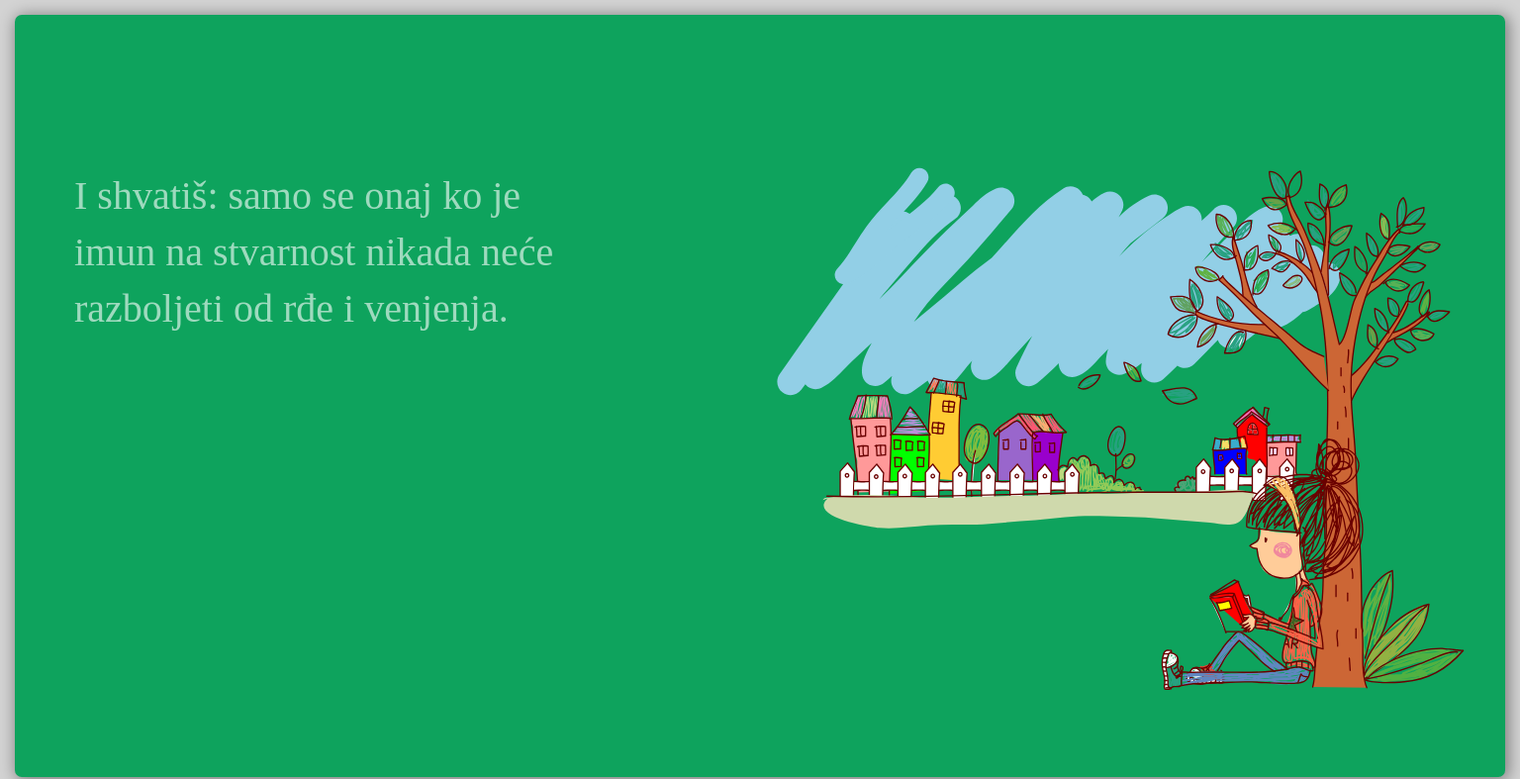
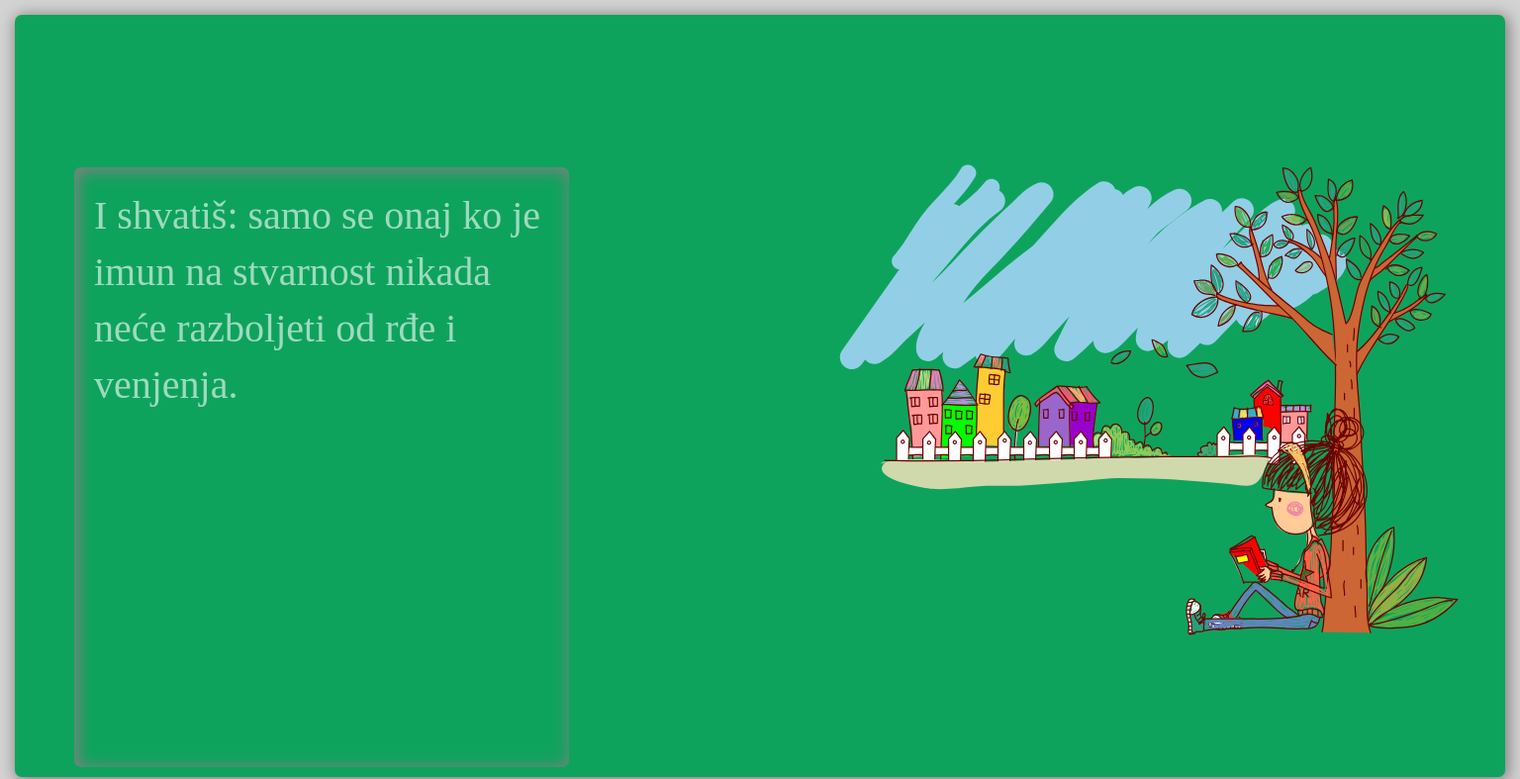
Before and after one commit to MahirKaradza/AldinaBlog, a website: page index.html in a window 1536 px wide. Shown: the top 787 px of the page at 99% size. Drawn offline with nearby package versions, Linux system fonts and the light colour scheme; a web font is replaced by a local one.

Commit message:
first commit regarding the header on small screens

```diff
--- a/CSS/style.css
+++ b/CSS/style.css
@@ -10,7 +10,7 @@ html, body {
   box-sizing: border-box;
 }
 
-.header {
+header {
   position: relative;
   width: 100%;
   height: 100%;
@@ -27,35 +27,65 @@ html, body {
   border-radius: 7px;
   box-shadow: 2px 2px 15px 2px grey;
 }
-.headerWrapper nav {
-  height: 80px;
-  position: fixed;
-  top: 0;
-  right: 0;
-  left: 0;
-  background-color: pink;
-  opacity: 0.5;
-  -webkit-transition: height 0.8s ease;
-  transition: height 0.8s ease;
+.headerWrapper #headerNote {
+  display: block;
+  min-height: 150px;
+  padding: 20px;
+  position: absolute;
+  right: 10px;
+  bottom: 10px;
+  left: 10px;
+  border-radius: 7px;
+  background-color: lightgray;
+  box-shadow: 2px 2px 15px 2px gray inset;
 }
-.headerWrapper nav.small {
-  height: 40px;
+.headerWrapper #headerNote p {
+  font-family: "La Belle Aurore", "Merienda One", "The Girl Next Door";
+  font-size: 20px;
+  font-weight: 400;
+  color: black;
+  display: none;
 }
 .headerWrapper #headerPic {
-  float: right;
-  margin-top: 10%;
-  margin-right: 20px;
+  width: 100%;
   height: auto;
+  position: absolute;
+  top: 50px;
+  right: 10px;
+  left: 10px;
+  margin: 50px auto 0 auto;
+  display: block;
 }
 @media only screen and (min-width: 1440px) {
+  .headerWrapper .headerWrapper {
+    position: absolute;
+    top: 15px;
+    right: 15px;
+    bottom: 15px;
+    left: 15px;
+    padding: 0;
+    background-color: #0EA35D;
+    border-radius: 7px;
+    box-shadow: 2px 2px 15px 2px grey;
+  }
+  .headerWrapper #headerPic {
+    width: 650px;
+    height: 600px;
+    position: absolute;
+    top: 5%;
+    right: 5%;
+    bottom: 5%;
+    left: 55%;
+  }
   .headerWrapper #headerNote {
     width: 500px;
-    height: 200px;
+    min-height: 200px;
     position: absolute;
     top: 20%;
     left: 60px;
     float: left;
     text-align: left;
+    background-color: #0EA35D;
   }
   .headerWrapper #headerNote p {
     font-family: "La Belle Aurore", "Merienda One", "The Girl Next Door";
@@ -118,14 +148,14 @@ html, body {
   margin: 15px 15px 15px 15px;
 }
 
-.footer {
+footer {
   width: 100%;
   height: 300px;
   padding: 0;
   margin: 0;
   position: relative;
 }
-.footer footer {
+footer .footerWrapper {
   position: absolute;
   top: 15px;
   right: 15px;
@@ -137,25 +167,25 @@ html, body {
   border-radius: 7px;
   box-shadow: 2px 2px 15px 2px grey;
 }
-.footer footer img {
+footer .footerWrapper img {
   max-width: 300px;
   max-height: 150px;
   display: block;
   margin: 50px auto 0 auto;
 }
-.footer footer div {
+footer .footerWrapper div {
   width: 100%;
   height: 30px;
   position: absolute;
   bottom: 15px;
 }
-.footer footer div p {
+footer .footerWrapper div p {
   margin: 0;
   font-family: "Audiowide";
   font-size: 23px;
   text-align: center;
 }
-.footer footer div p span {
+footer .footerWrapper div p span {
   font-family: "VT323";
   font-size: 26px;
   font-weight: bold;
--- a/index.html
+++ b/index.html
@@ -14,20 +14,19 @@
     </head>
 
     <body>
-     <div class="header">
-        <header class="headerWrapper">
+     <header>
+        <div class="headerWrapper">
             <!-- <nav>
 
             </nav> -->
-            <div id="headerPic">
-                <img  src="Images/readingGirl.svg" alt="Bookshelf">
-             </div>
+
+            <img id="headerPic"  src="Images/readingGirl.svg" alt="Bookshelf">
 
             <div id="headerNote">
                 <p></p>
             </div>
-        </header>
-     </div>
+        </div>
+     </header>
         <div id="mainWrapper">
             <div id="" class="cw contentWrapper showLess">
                     <img src="Images/mountin.jpg" alt="planina">
@@ -82,13 +81,13 @@
                     </div>
             </div>
         </div>
-        <div class="footer">
-            <footer>
+        <footer>
+            <div class="footerWrapper">
                 <img src="Images/girl_read.svg" alt="">
                 <div>
                     <p>Made by <span>Jump3r</span></p>
                 </div>
-            </footer>
-        </div>
+            </div>
+        </footer>
     </body>
 </html>
```
Also changed, not shown: 1 other file.
